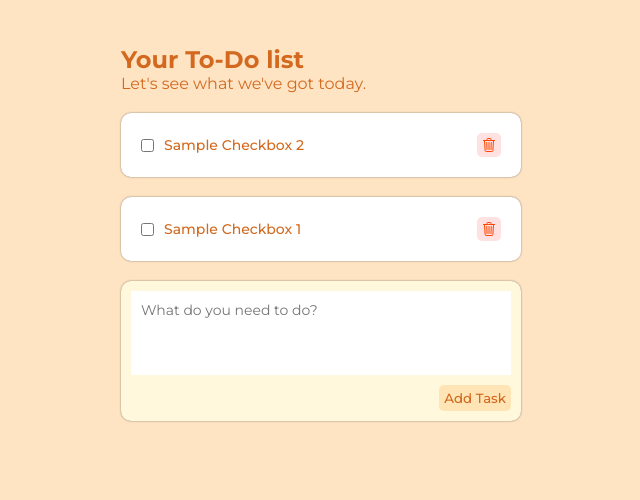
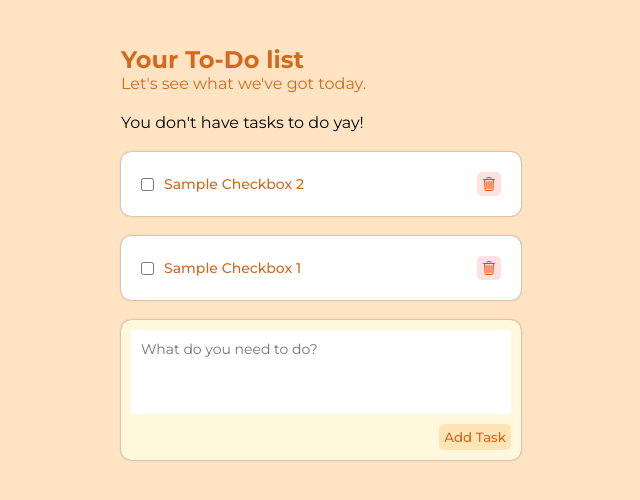
Before and after one commit to bruhhhyannnn/to-do, a plain HTML site: page app/index.html in a window 1280 px wide. Shown: the whole page, without its empty margins (319-959 px from the left). Drawn offline with nearby package versions, Linux system fonts and the light colour scheme.

Commit message:
create empty tasks fallback element

```diff
--- a/app/index.html
+++ b/app/index.html
@@ -23,6 +23,9 @@
 
             <!-- TASKS -->
 
+
+            <!-- EMPTY TASKS FALLBACK -->
+            <p class="empty-tasks">You don't have tasks to do yay!</p>
 
             <!-- INPUT CONTAINER -->
             <div class="input-container">
```
